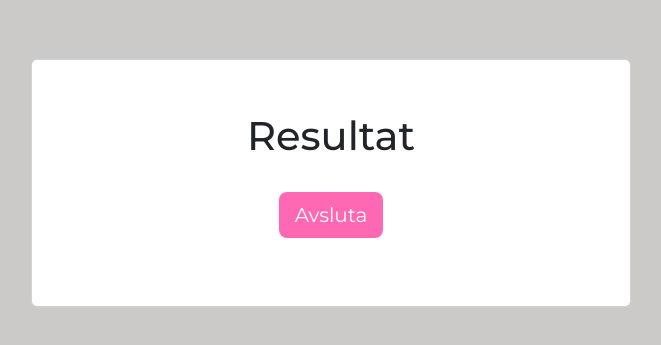
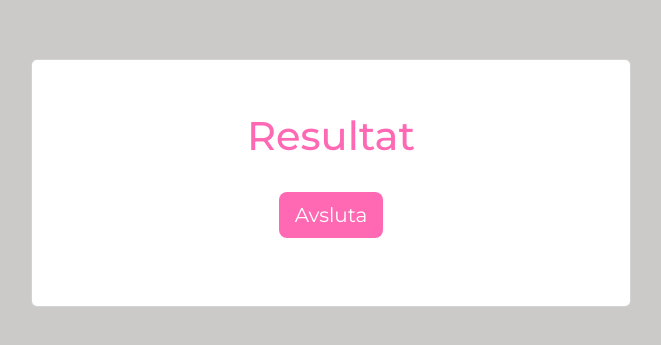
Before and after one commit to 94hansnu/Lia, a plain HTML site: page result.html in a window 1280 px wide. Shown: the part 217-562 px from the top of the page, without its empty margins (309-970 px from the left). Drawn offline with nearby package versions, Linux system fonts and the light colour scheme.

Commit message:
fixade rubrik färg

```diff
--- a/css/result.css
+++ b/css/result.css
@@ -15,6 +15,9 @@ body, html {
 #content-container {
     border-radius:100px;
 }
+.title{
+    color: #ff69b4;
+}
 
 .card {
     width: 100%;
@@ -25,6 +28,7 @@ body, html {
 .text {
     font-size: 1.5em;
     font-weight: 500;
+
 }
 
 .btn-pink {
--- a/result.html
+++ b/result.html
@@ -14,7 +14,7 @@
                 <div class="col-12">
                     <div class="card text-center mx-auto" style="max-width: 600px;">
                         <div class="card-body">
-                            <h1 class="card-title m-3">Resultat</h1>
+                            <h1 class="card-title m-3 title">Resultat</h1>
                             <p class="text" id="resultText"></p>
                             <p class="text result" id="scoreText"></p>
                             <p class="text text-success" id="correctText"></p>
```
